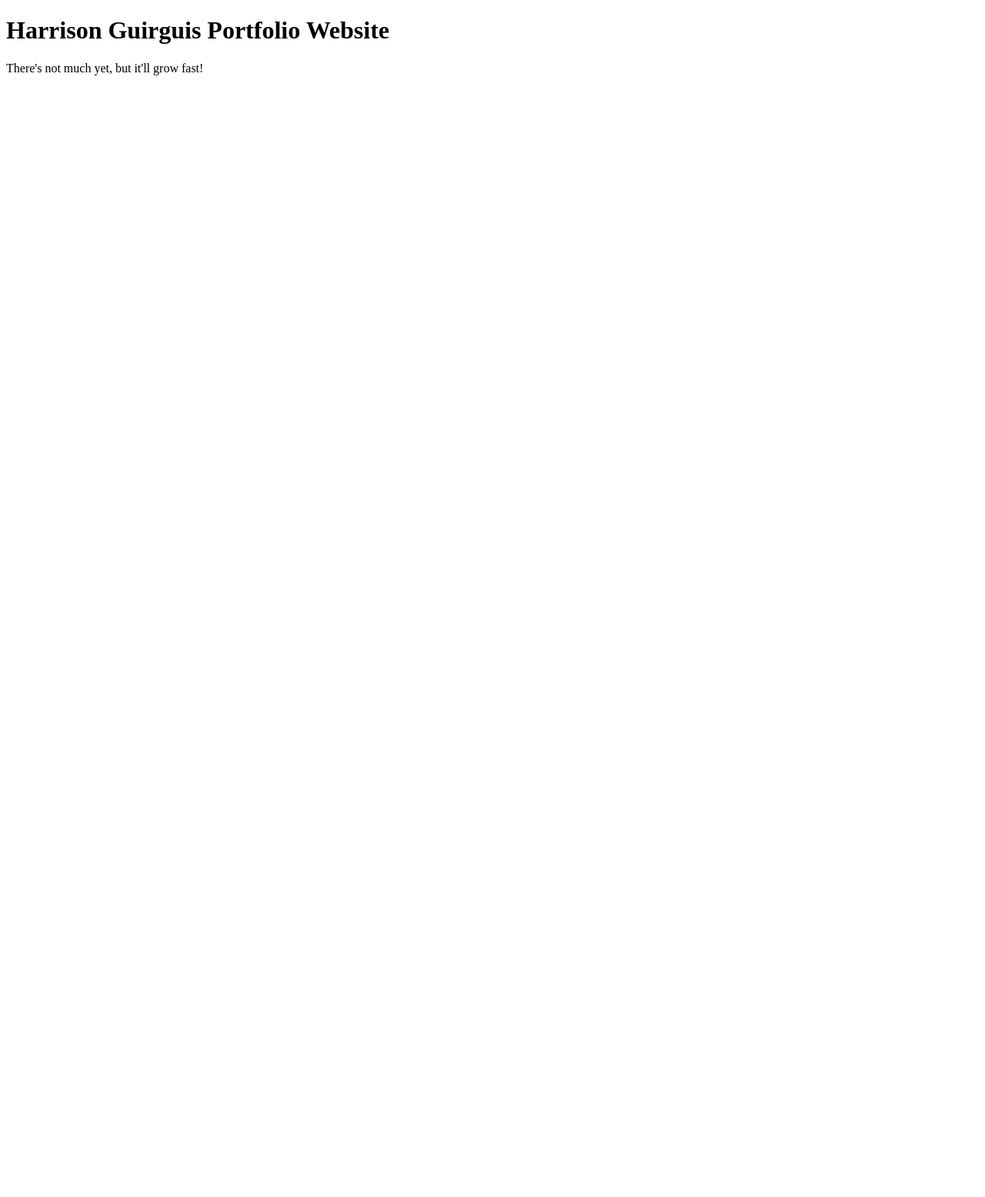
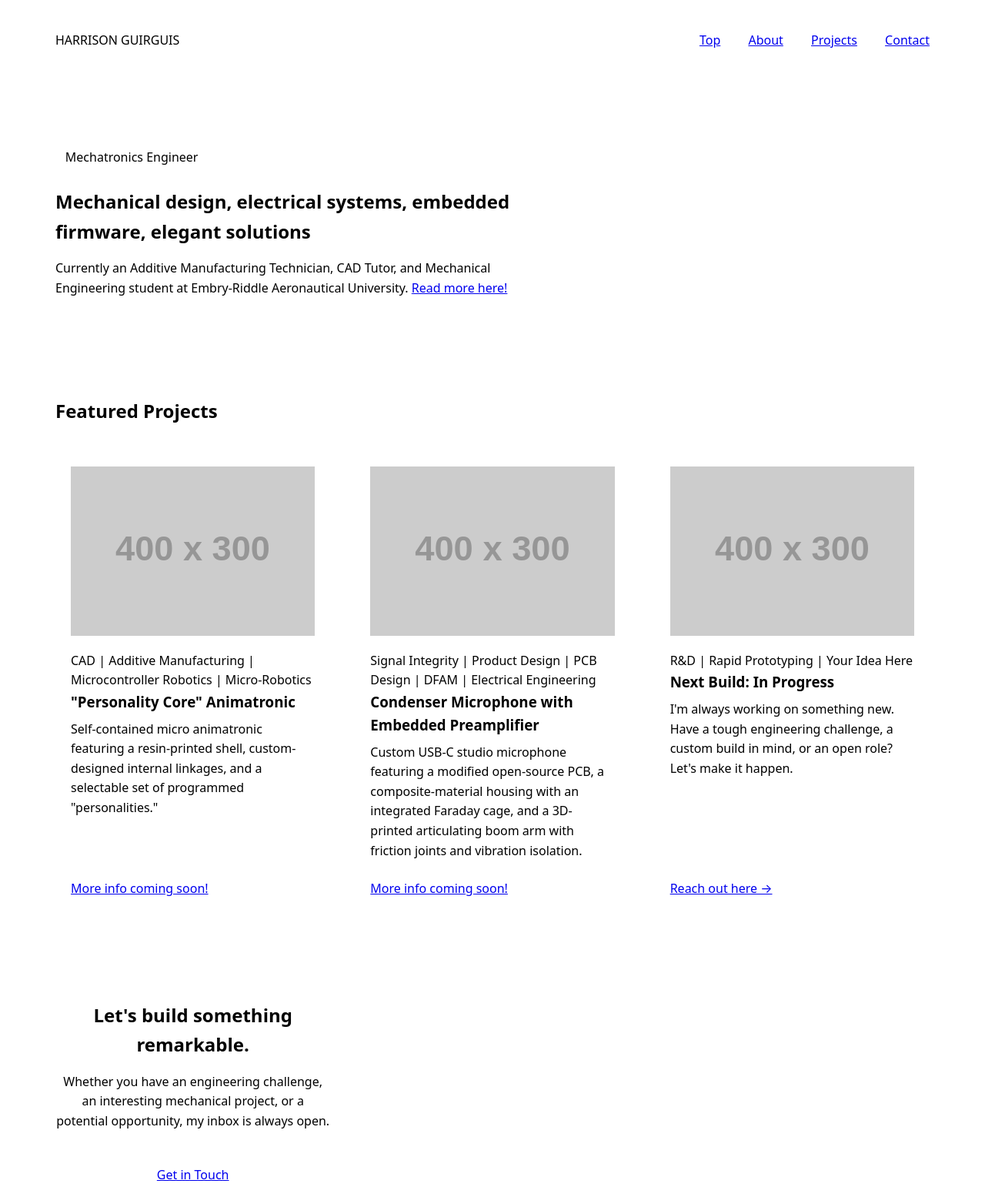
Before and after one commit to HariGuir/hariguir.github.io, a plain HTML site: page index.html in a window 1280 px wide. Shown: the top 1555 px of the page at 77% size. Before the commit the page ends 800 px from the top, so only its background shows below. Drawn offline with Linux system fonts and the light colour scheme; placeholder pictures from the web are drawn by us.

Commit message:
Added main content to index.html with basic styling in main.css

```diff
--- a/assets/css/main.css
+++ b/assets/css/main.css
@@ -0,0 +1,113 @@
+* {
+  box-sizing: border-box;
+  margin: 0;
+  padding: 0;
+}
+
+body {
+  font-family: system-ui, -apple-system, sans-serif;
+  line-height: 1.6;
+}
+
+.wrapper {
+  max-width: 1200px;
+  margin: 0 auto;
+  padding: 0 2rem;
+}
+
+header {
+  padding: 2.5rem 0;
+  display: flex;
+  justify-content: space-between;
+  align-items: center;
+  margin-bottom: 3rem;
+}
+
+.menu a {
+  margin-left: 2rem;
+}
+
+.hero-section {
+  padding: 2rem 0 4rem 0;
+  max-width: 600px;
+  margin-bottom: 4rem;
+}
+
+.hero-tag {
+  display: inline-block;
+  padding: 0.4rem 0.8rem;
+  margin-bottom: 1.2rem;
+}
+
+.hero-section h1 {
+  margin-bottom: 1rem;
+}
+
+.section-title {
+  margin-bottom: 2rem;
+}
+
+.projects-grid {
+  display: grid;
+  grid-template-columns: repeat(auto-fit, minmax(340px, 1fr));
+  gap: 2rem;
+  padding-bottom: 6rem;
+}
+
+.project-card {
+  padding: 1.25rem;
+  display: flex;
+  flex-direction: column;
+  justify-content: space-between;
+}
+
+.project-image {
+  overflow: hidden;
+  margin-bottom: 1.25rem;
+}
+
+.project-image img {
+  width: 100%;
+  height: 220px;
+  object-fit: cover;
+  display: block;
+}
+
+.project-card h3 {
+  margin-bottom: 0.5rem;
+}
+
+.project-card p {
+  margin-bottom: 1.5rem;
+}
+
+.project-action {
+  display: inline-flex;
+  align-items: center;
+  gap: 0.3rem;
+}
+
+.contact-section {
+  padding: 5rem 0;
+  text-align: center;
+  max-width: 600px;
+  margin: 0 auto;
+}
+
+.contact-section h2 {
+  margin-bottom: 1rem;
+}
+
+.contact-section p {
+  margin-bottom: 2rem;
+}
+
+.contact-btn {
+  display: inline-block;
+  padding: 0.8rem 2rem;
+}
+
+footer {
+  padding: 2.5rem 0;
+  text-align: center;
+}
--- a/index.html
+++ b/index.html
@@ -1,25 +1,82 @@
 <!DOCTYPE html>
-<html>
+<html lang="en">
 <head>
     <meta charset="UTF-8">
     <meta name="viewport" content="width=device-width, initial-scale=1.0">
-    <title>Engineering Portfolio | Harrison Guirguis</title>
+    <title>Portfolio | Harrison Guirguis</title>
     <link rel="icon" type="image/svg+xml" href="favicon.svg">
     <link rel="stylesheet" href="assets/css/main.css">
     <script src="assets/js/main.js" defer></script>
 </head>
 <body>
+  <div class="wrapper">
     <header>
-        <nav></nav>
+      <div class="brand">HARRISON GUIRGUIS</div>
+      <nav class="menu" aria-label="Primary">
+        <a href="#top">Top</a>
+        <a href="#about">About</a>
+        <a href="#projects">Projects</a>
+        <a href="#contact">Contact</a>
+      </nav>
     </header>
+
     <main>
-        <h1>Harrison Guirguis Portfolio Website</h1>
-        <p>There's not much yet, but it'll grow fast!</p>
+      <section class="hero-section" id="about">
+        <span class="hero-tag">Mechatronics Engineer</span>
+        <h1>Mechanical design, electrical systems, embedded firmware, elegant solutions</h1>
+        <p>Currently an Additive Manufacturing Technician, CAD Tutor, and Mechanical Engineering student at Embry-Riddle Aeronautical University. <a href="aboutme.html">Read more here!</a></p>
+      </section>
 
-        <section id="hero"></section>
-        <section id="projects"></section>
-        <section id="contact"></section>
+      <h2 class="section-title" id="projects">Featured Projects</h2>
+      <section class="projects-grid">
+        <article class="project-card">
+          <div>
+            <div class="project-image">
+              <img src="https://placehold.co/400x300/eaf1ed/3b5a48?text=Personality+Core+Animatronic" alt="Personality core micro animatronic">
+            </div>
+            <div class="project-meta">CAD | Additive Manufacturing | Microcontroller Robotics | Micro-Robotics</div>
+            <h3>"Personality Core" Animatronic</h3>
+            <p>Self-contained micro animatronic featuring a resin-printed shell, custom-designed internal linkages, and a selectable set of programmed "personalities."</p>
+          </div>
+          <a href="javascript:void(0);">More info coming soon!</a>
+          <!--<a href="project-detail.html" class="project-action">View project specs &rarr;</a>-->
+        </article>
+
+        <article class="project-card">
+          <div>
+            <div class="project-image">
+              <img src="https://placehold.co/400x300/eaf1ed/3b5a48?text=Condenser+Microphone" alt="Custom condenser microphone and preamplifier">
+            </div>
+            <div class="project-meta">Signal Integrity | Product Design | PCB Design | DFAM | Electrical Engineering</div>
+            <h3>Condenser Microphone with Embedded Preamplifier</h3>
+            <p>Custom USB-C studio microphone featuring a modified open-source PCB, a composite-material housing with an integrated Faraday cage, and a 3D-printed articulating boom arm with friction joints and vibration isolation.</p>
+          </div>
+          <a href="javascript:void(0);">More info coming soon!</a>
+          <!--<a href="project-detail.html" class="project-action">View project specs &rarr;</a>-->
+        </article>
+
+        <article class="project-card">
+          <div>
+            <div class="project-image">
+              <img src="https://placehold.co/400x300/eaf1ed/3b5a48?text=%3f" alt="Mystery future project">
+            </div>
+            <div class="project-meta">R&amp;D | Rapid Prototyping | Your Idea Here</div>
+            <h3>Next Build: In Progress</h3>
+            <p>I'm always working on something new. Have a tough engineering challenge, a custom build in mind, or an open role? Let's make it happen.</p>
+          </div>
+          <a href="#contact" class="project-action">Reach out here &rarr;</a>
+        </article>
+
+      <section class="contact-section" id="contact">
+        <h2>Let's build something remarkable.</h2>
+        <p>Whether you have an engineering challenge, an interesting mechanical project, or a potential opportunity, my inbox is always open.</p>
+        <a href="mailto:harrisonguirguis@gmail.com" class="contact-btn">Get in Touch</a>
+      </section>
     </main>
-    <footer></footer>
+
+    <footer>
+      <p>&copy; 2026 Harrison Guirguis. Built with precision and care.</p>
+    </footer>
+  </div>
 </body>
 </html>
```
